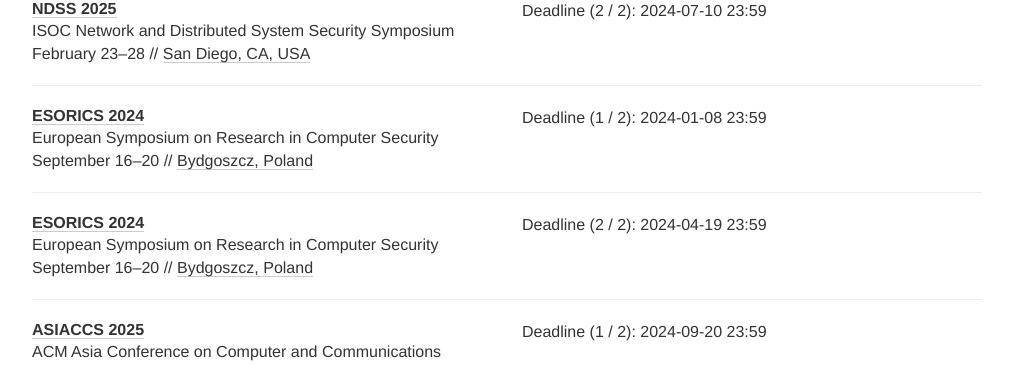
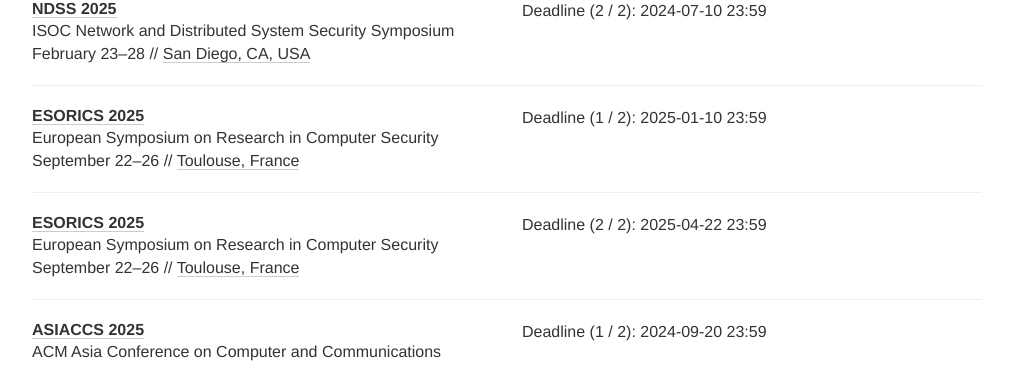
Before and after one commit to sec-deadlines/sec-deadlines.github.io, a Jekyll site: the page built from index.html, in a window 1280 px wide and 900 px high, scrolled down 975 px. Shown: the part 153-519 px from the top of the window, without its empty margins (133-1146 px from the left). Built offline with Jekyll 4.4.1, drawn with Linux system fonts in a browser that asks for light colours; nearby versions of some CDN libraries; comment, search, counter and statistics services are not loaded.

Commit message:
Update ESORICS

```diff
--- a/_data/conferences.yml
+++ b/_data/conferences.yml
@@ -47,13 +47,13 @@
 
 - name: ESORICS
   description: European Symposium on Research in Computer Security
-  year: 2024
-  link: https://esorics2024.org/
+  year: 2025
+  link: https://esorics2025.sciencesconf.org/
   deadline:
-    - "2024-01-08 23:59"
-    - "2024-04-19 23:59"
-  date: September 16-20
-  place: Bydgoszcz, Poland
+    - "2025-01-10 23:59"
+    - "2025-04-22 23:59"
+  date: September 22-26
+  place: Toulouse, France
   tags: [SEC, PRIV, CONF]
 
 - name: ASIACCS
```
